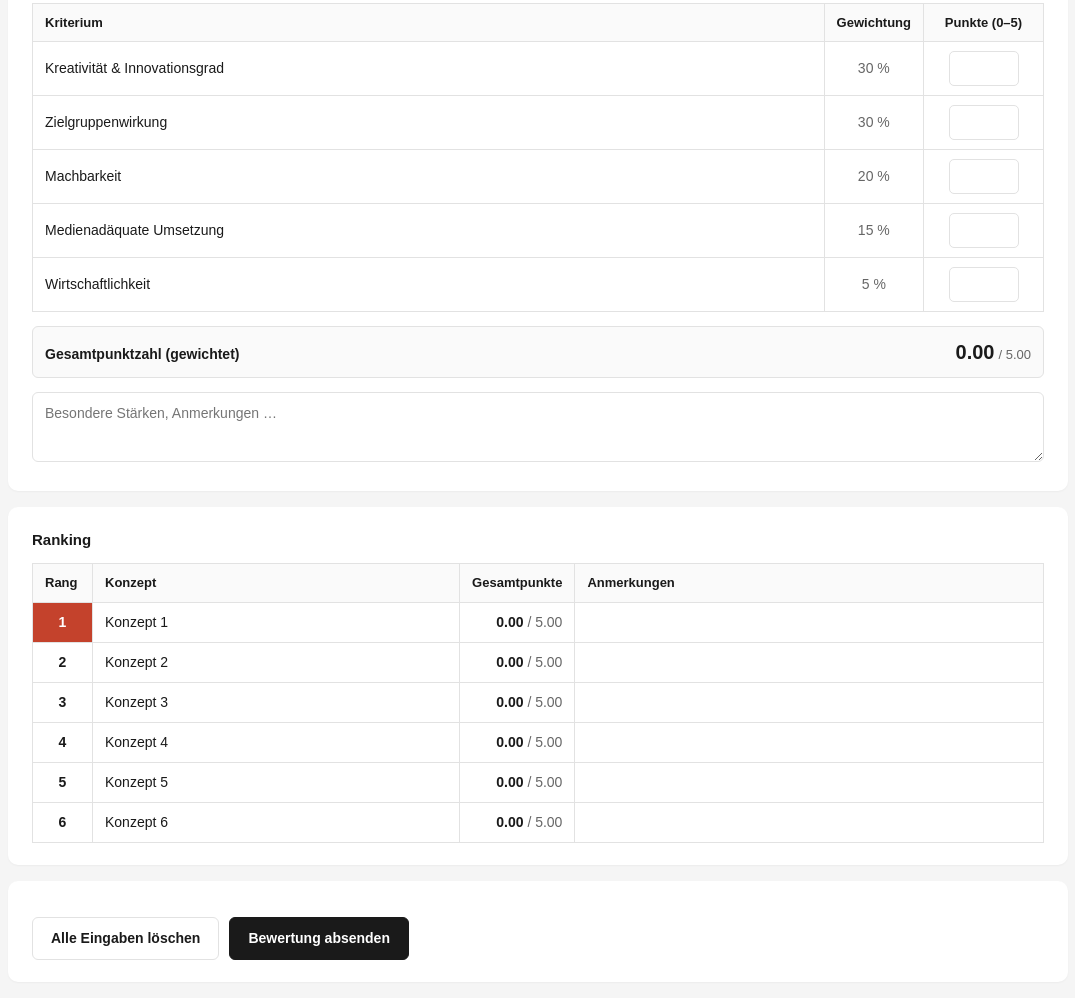
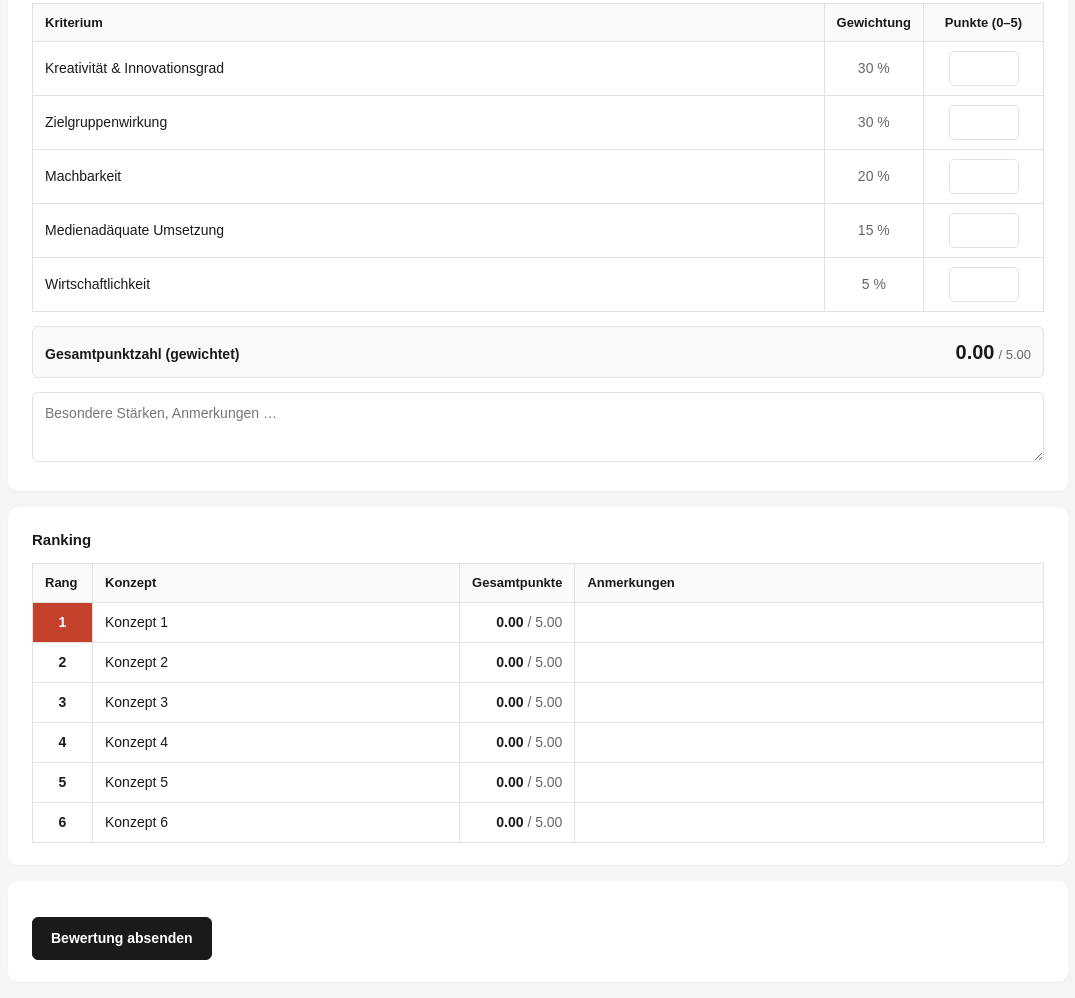
Before and after one commit to elizavetaberch/jury-buynotpaylater, a plain HTML site: page index.html in a window 1280 px wide. Shown: the part 501-1499 px from the top of the page, without its empty margins (102-1177 px from the left). Drawn offline with Linux system fonts and the light colour scheme.

Commit message:
Add files via upload

```diff
--- a/index.html
+++ b/index.html
@@ -201,7 +201,6 @@ button.btn:disabled{opacity:.5;cursor:not-allowed}
 
 <div class="card">
   <div class="actions">
-    <button class="btn" onclick="clearAll()">Alle Eingaben löschen</button>
     <button class="btn primary" onclick="submitToSheet()">Bewertung absenden</button>
   </div>
   <div id="msg" class="hidden"></div>
```
